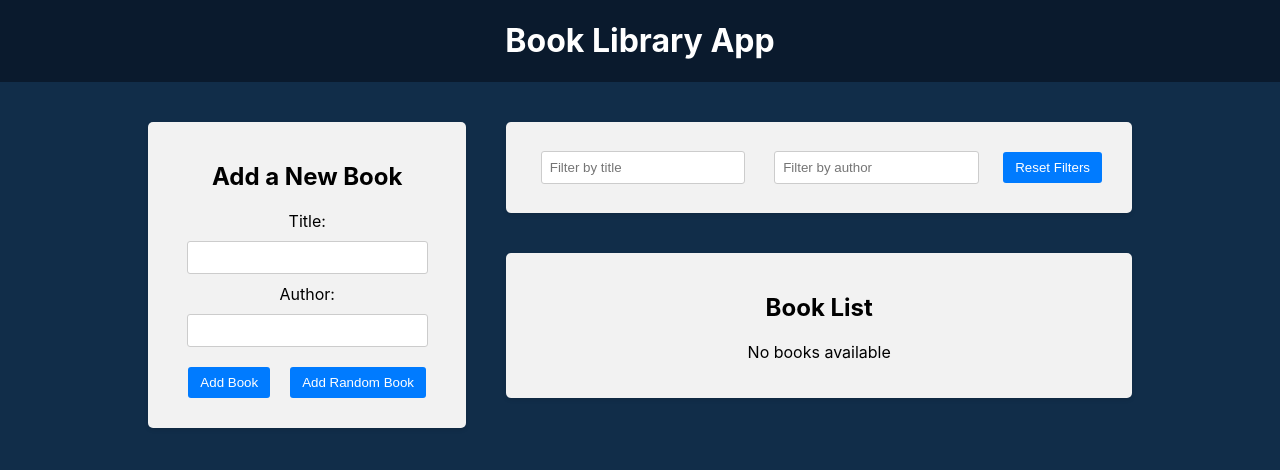
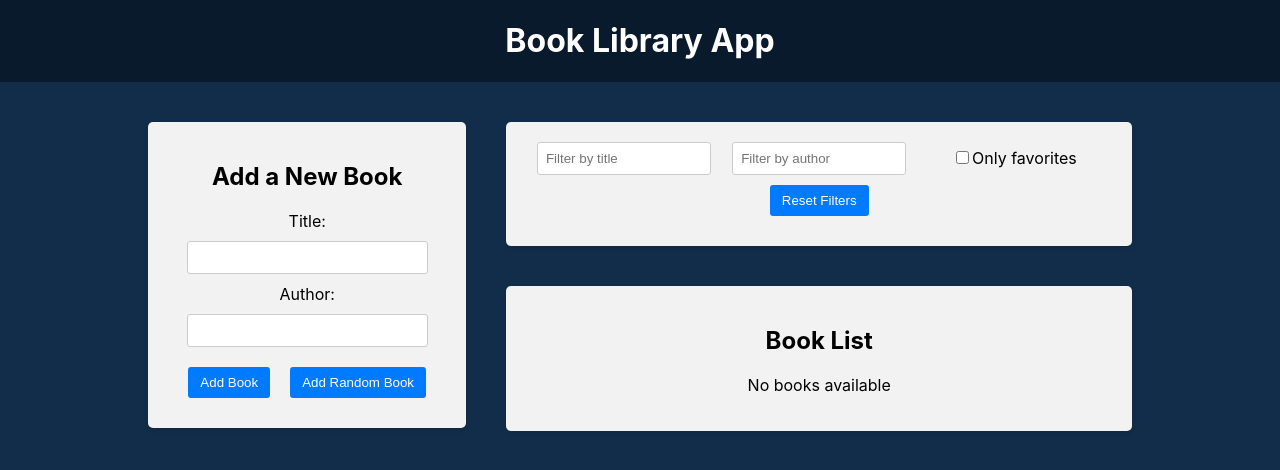
Before and after one commit to gkirber/book-library-app, a React (Create React App) app in the folder frontend/: page / in a window 1280 px wide. Shown: the top 470 px of the page. Built offline with nearby package versions, Linux system fonts and the light colour scheme.

Commit message:
Favorite checkbox filter

```diff
--- a/frontend/src/components/BookList/BookList.js
+++ b/frontend/src/components/BookList/BookList.js
@@ -4,6 +4,7 @@ import { deleteBook, toggleFavorite } from '../../redux/books/actionCreators'
 import {
 	selectAuthorFilter,
 	selectTitleFilter,
+	selectOnlyFavoriteFilter,
 } from '../../redux/slices/filterSlice'
 import './BookList.css'
 
@@ -11,6 +12,7 @@ const BookList = () => {
 	const books = useSelector(state => state.books)
 	const titleFilter = useSelector(selectTitleFilter)
 	const authorFilter = useSelector(selectAuthorFilter)
+	const onlyFavoriteFilter = useSelector(selectOnlyFavoriteFilter)
 	const dispatch = useDispatch()
 
 	const handleDeleteBook = id => {
@@ -28,7 +30,8 @@ const BookList = () => {
 		const matchesAuthor = book.author
 			.toLowerCase()
 			.includes(authorFilter.toLowerCase())
-		return matchesTitle && matchesAuthor
+		const matchesFavorite = onlyFavoriteFilter ? book.isFavorite : true
+		return matchesTitle && matchesAuthor && matchesFavorite
 	})
 
 	return (
--- a/frontend/src/components/Filter/Filter.js
+++ b/frontend/src/components/Filter/Filter.js
@@ -2,8 +2,10 @@ import { useDispatch, useSelector } from 'react-redux'
 import {
 	resetFilters,
 	selectAuthorFilter,
+	selectOnlyFavoriteFilter,
 	selectTitleFilter,
 	setAuthorFilter,
+	setOnlyFavoriteFilter,
 	setTitleFilter,
 } from '../../redux/slices/filterSlice'
 import './Filter.css'
@@ -12,6 +14,7 @@ const Filter = () => {
 	const dispatch = useDispatch()
 	const titleFilter = useSelector(selectTitleFilter)
 	const authorFilter = useSelector(selectAuthorFilter)
+	const onlyFavoriteFilter = useSelector(selectOnlyFavoriteFilter)
 
 	const handleTitleFilterChange = e => {
 		dispatch(setTitleFilter(e.target.value))
@@ -19,6 +22,10 @@ const Filter = () => {
 
 	const handleAuthorFilterChange = e => {
 		dispatch(setAuthorFilter(e.target.value))
+	}
+
+	const handleOnlyFavoriteFilterChange = () => {
+		dispatch(setOnlyFavoriteFilter())
 	}
 
 	const handleResetFilters = () => {
@@ -44,10 +51,20 @@ const Filter = () => {
 						onChange={handleAuthorFilterChange}
 					/>
 				</div>
-				<button type='button' onClick={handleResetFilters}>
-					Reset Filters
-				</button>
+				<div className='filter-group'>
+					<label>
+						<input
+							type='checkbox'
+							checked={onlyFavoriteFilter}
+							onChange={handleOnlyFavoriteFilterChange}
+						/>
+						Only favorites
+					</label>
+				</div>
 			</div>
+			<button type='button' onClick={handleResetFilters}>
+				Reset Filters
+			</button>
 		</div>
 	)
 }
--- a/frontend/src/redux/slices/filterSlice.js
+++ b/frontend/src/redux/slices/filterSlice.js
@@ -3,6 +3,7 @@ import { createSlice } from '@reduxjs/toolkit'
 const initialState = {
 	title: '',
 	author: '',
+	onlyFavorite: false,
 }
 
 const filterSlice = createSlice({
@@ -19,16 +20,20 @@ const filterSlice = createSlice({
 		setAuthorFilter: (state, action) => {
 			state.author = action.payload
 		},
-		resetFilters: state => {
+		setOnlyFavoriteFilter: (state) => {
+			state.onlyFavorite = !state.onlyFavorite
+		},
+		resetFilters: () => {
 			return initialState
 		},
 	},
 })
 
-export const { setTitleFilter, setAuthorFilter, resetFilters } =
+export const { setTitleFilter, setAuthorFilter, setOnlyFavoriteFilter, resetFilters } =
 	filterSlice.actions
 
 export const selectTitleFilter = state => state.filter.title
 export const selectAuthorFilter = state => state.filter.author
+export const selectOnlyFavoriteFilter = state => state.filter.onlyFavorite
 
 export default filterSlice.reducer
```
